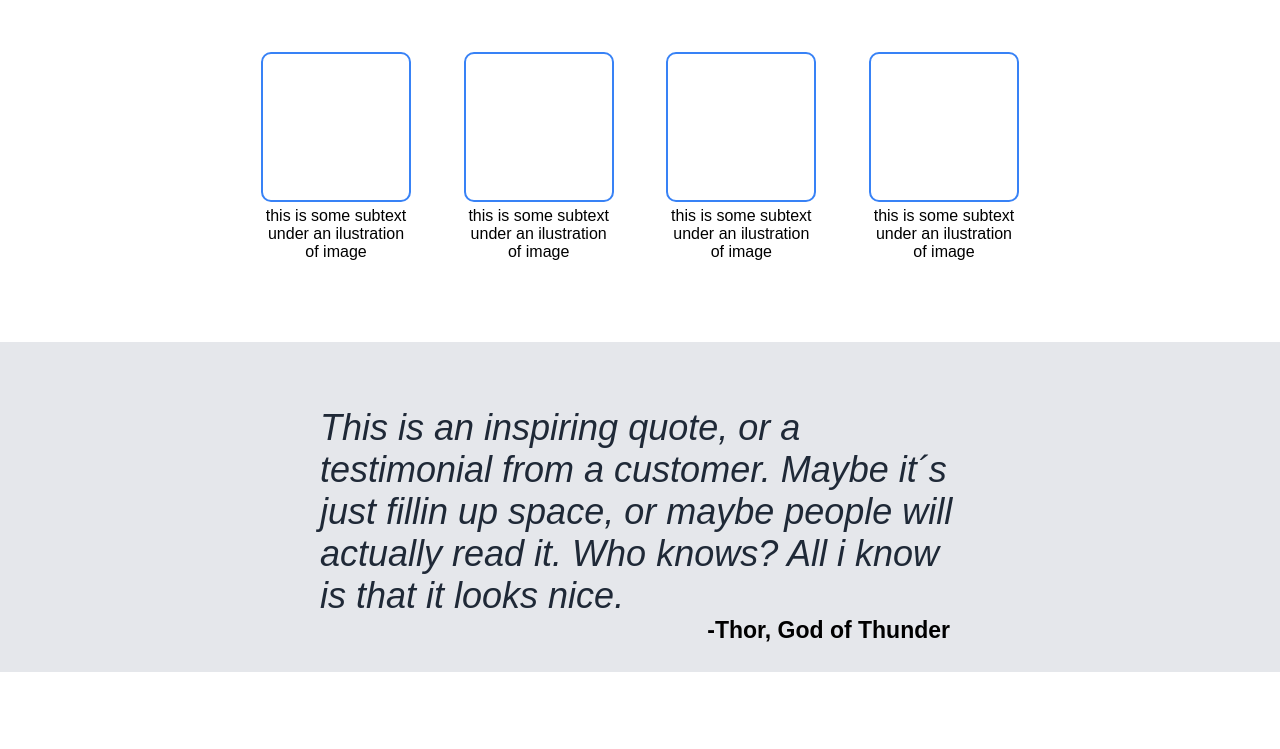
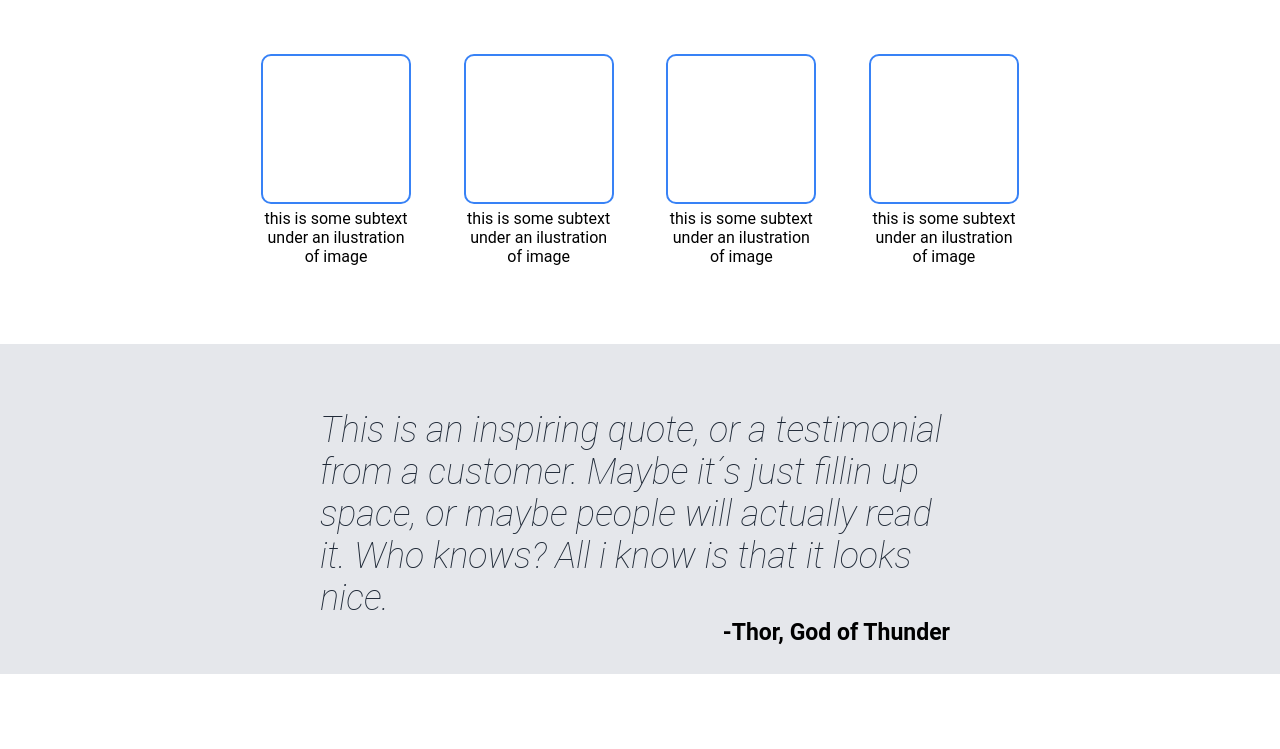
Before and after one commit to GGianni012/landing-page-2, a plain HTML site: page index.html in a window 1280 px wide. Shown: the part 603-1352 px from the top of the page. Drawn offline with Linux system fonts and the light colour scheme.

Commit message:
changed html doc name

```diff
--- a/landing.css
+++ b/landing.css
@@ -2,7 +2,7 @@
     box-sizing: border-box;
     margin: 0;
     padding: 0;
-    font-family: Arial, Helvetica, sans-serif
+    font-family: Roboto, Helvetica, sans-serif
 }
 :root{
     --dark-background:#1f2937;
```
Also changed, not shown: index.html (renamed from landing.html).
